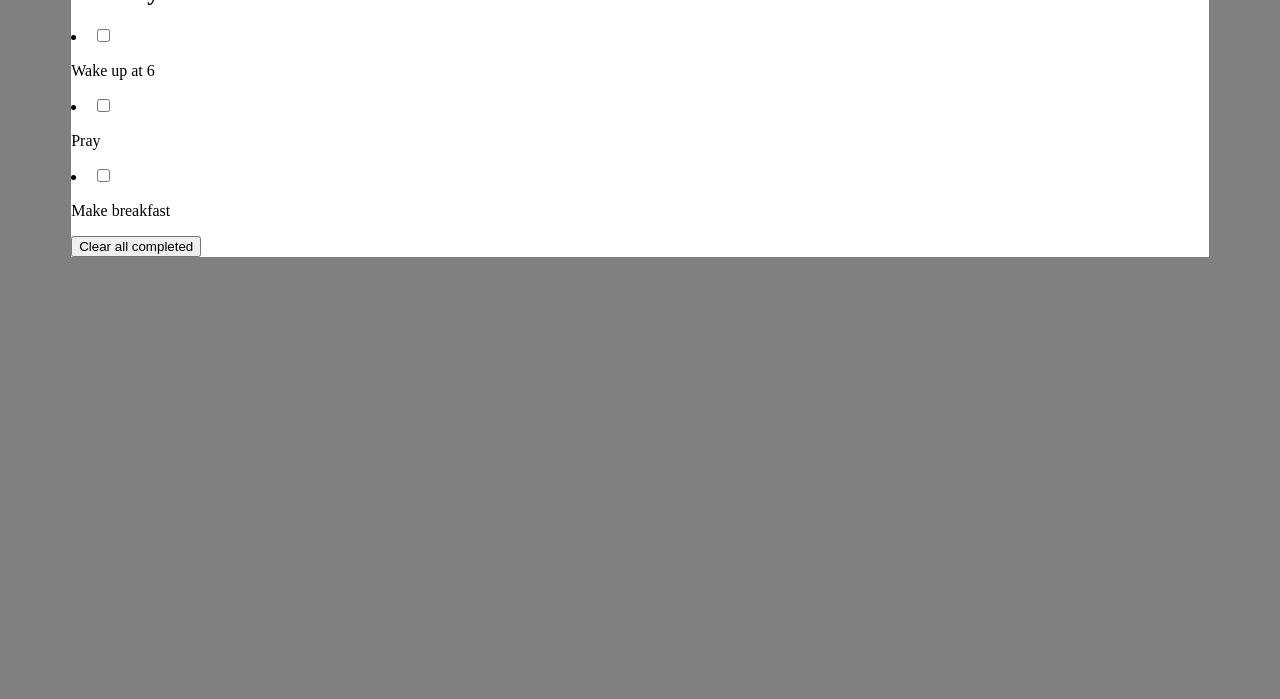
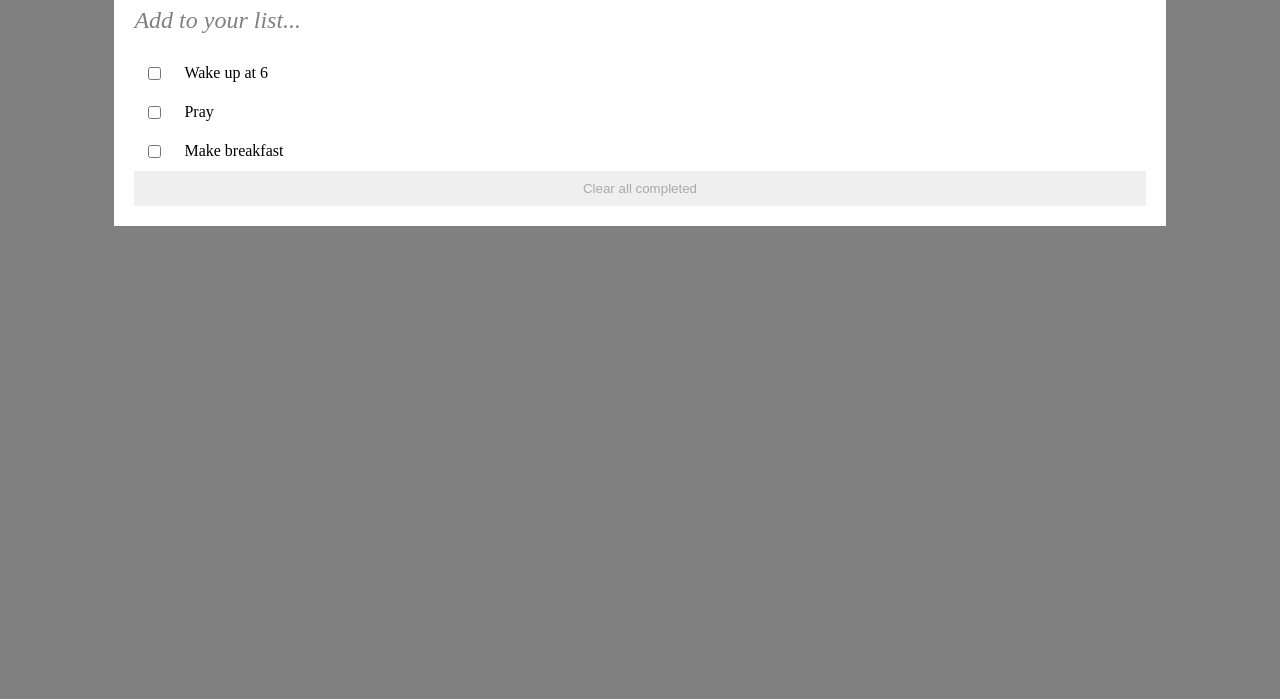
Before and after one commit to Farida-Hamid/T0-Do-List, a website built with webpack: page src/index.html in a window 1280 px wide. Shown: the part 101-800 px from the top of the page. Built offline with nearby package versions, Linux system fonts and the light colour scheme.

Commit message:
Style list

```diff
--- a/src/index.html
+++ b/src/index.html
@@ -8,7 +8,7 @@
 <body>
     <main id="container">
         <h1>Today's To Do</h1>
-        <h2>Add to your list</h2>
+        <h2>Add to your list...</h2>
         <div id="list"></div>
         <button id="clear">Clear all completed</button>
     </main>
--- a/src/style.css
+++ b/src/style.css
@@ -2,9 +2,33 @@ body {
   background-color: gray;
 }
 
-main{
-  width: 90%;
-  height: 90%;
+main {
+  width: 80%;
+  height: 80%;
   background: #fff;
   margin: auto;
+  padding: 20px;
 }
+
+h2 {
+  font-weight: 100;
+  color: gray;
+  font-style: italic;
+}
+
+li {
+  display: flex;
+  gap: 20px;
+  padding: 10px;
+}
+
+p {
+  margin: 0;
+}
+
+button {
+  width: 100%;
+  border: none;
+  padding: 10px;
+  color: darkgray;
+}
```
